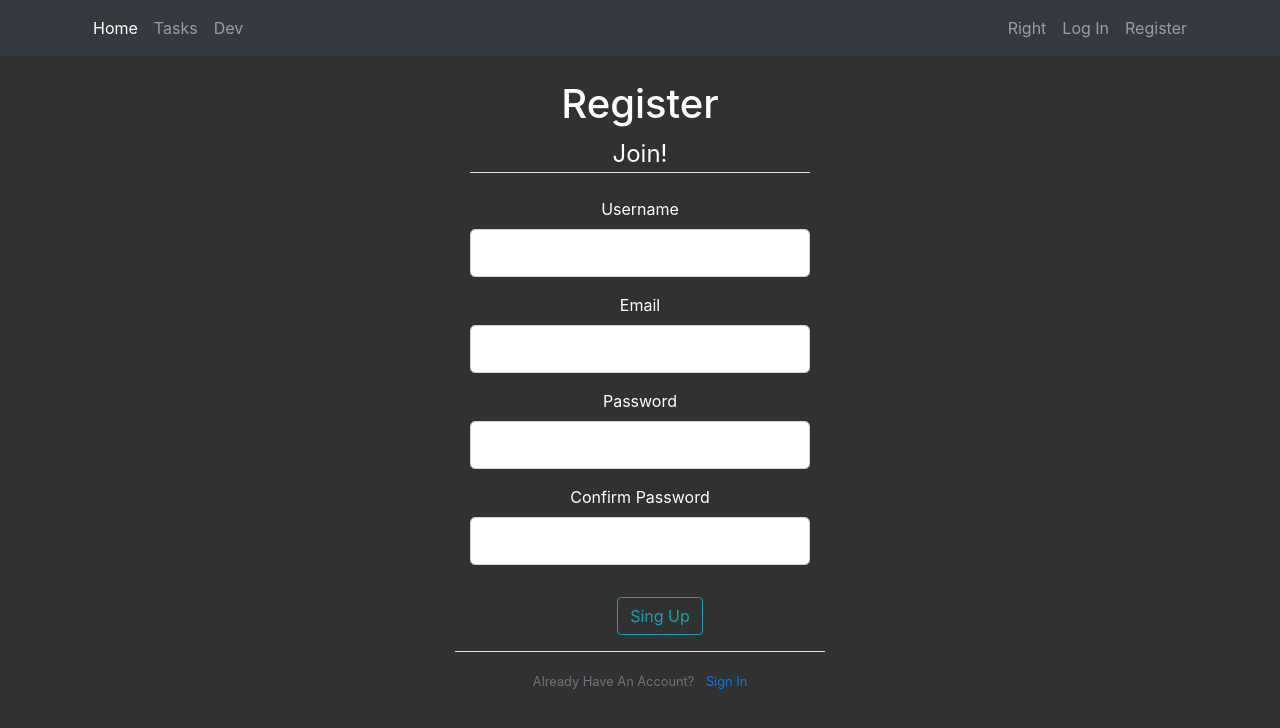
After one commit to OpportunV/astro, a Flask app: page /register in a window 1280 px wide. The commit adds this page. Shown: the top 728 px of the page. Run offline with Flask 2, Linux system fonts and the light colour scheme; some libraries are stand-ins or nearby versions.

Commit message:
simple login&register forms with no validation yet

```diff
--- a/app.py
+++ b/app.py
@@ -1,4 +1,9 @@
 from flask import Flask
+
+from tasks.blueprint import tasks
 
 
 app = Flask(__name__)
+app.config['SECRET_KEY'] = '94427404642d31c91f64a75b977303a9'
+
+app.register_blueprint(tasks, url_prefix='/tasks')
--- /dev/null
+++ b/forms.py
@@ -0,0 +1,22 @@
+from flask_wtf import FlaskForm
+from wtforms import StringField, PasswordField, SubmitField, BooleanField
+from wtforms.validators import DataRequired, Length, Email, EqualTo
+
+
+class RegistrationForm(FlaskForm):
+    username = StringField('Username',
+                           validators=[DataRequired(), Length(min=2, max=20)])
+    email = StringField('Email',
+                        validators=[DataRequired(), Email()])
+    password = PasswordField('Password', validators=[DataRequired()])
+    confirm_password = PasswordField('Confirm Password',
+                                     validators=[DataRequired(), EqualTo('password')])
+    submit = SubmitField("Sing Up")
+
+
+class LoginForm(FlaskForm):
+    email = StringField('Email',
+                        validators=[DataRequired(), Email()])
+    password = PasswordField('Password', validators=[DataRequired()])
+    remember = BooleanField('Remember Me')
+    submit = SubmitField("Login")
--- a/static/style.css
+++ b/static/style.css
@@ -1,4 +1,10 @@
 body {
-    color: #fff;
-    background-color: #313131;
+  text-align: center;
+  color: #fff;
+  background-color: #313131;
+  margin-top: 5rem;
 }
+
+.from-holder {
+  text-align: center;
+}
--- a/templates/base.html
+++ b/templates/base.html
@@ -1,52 +1,58 @@
 <!DOCTYPE html>
 <html lang="en">
 <head>
-    <meta charset="UTF-8">
-    <link rel="stylesheet" href="https://stackpath.bootstrapcdn.com/bootstrap/4.4.1/css/bootstrap.min.css" integrity="sha384-Vkoo8x4CGsO3+Hhxv8T/Q5PaXtkKtu6ug5TOeNV6gBiFeWPGFN9MuhOf23Q9Ifjh" crossorigin="anonymous">
-    <link rel="stylesheet" href="static/style.css">
-    <title>
-      {% block title %}
-
-      {% endblock %} | Opportun
-    </title>
+  <meta charset="UTF-8">
+  <meta name="viewport" content="width=device-width, initial-scale=1, shrink-to-fit=no">
+  <link rel="stylesheet" href="https://stackpath.bootstrapcdn.com/bootstrap/4.4.1/css/bootstrap.min.css" integrity="sha384-Vkoo8x4CGsO3+Hhxv8T/Q5PaXtkKtu6ug5TOeNV6gBiFeWPGFN9MuhOf23Q9Ifjh" crossorigin="anonymous">
+  <link rel="stylesheet" type="text/css" href="{{ url_for('static', filename='style.css')}}">
+  <title>
+    {% block title %}{% endblock %} | Opportun
+  </title>
 </head>
 <body>
-<!--  <nav class="navbar navbar-expand-lg navbar-dark bg-dark">-->
-<!--    <a class="navbar-brand" href="#">Opp</a>-->
-<!--    <button class="navbar-toggler" type="button" data-toggle="collapse" data-target="#navbarNav" aria-controls="navbarNav" aria-expanded="false" aria-label="Toggle navigation">-->
-<!--      <span class="navbar-toggler-icon"></span>-->
-<!--    </button>-->
-<!--    <div class="collapse navbar-collapse" id="navbarNav">-->
-<!--      <ul class="navbar-nav">-->
-<!--        <li class="nav-item active">-->
-<!--          <a class="nav-link" href="#">Home <span class="sr-only">(current)</span></a>-->
-<!--        </li>-->
-<!--        <li class="nav-item">-->
-<!--          <a class="nav-link" href="#">Astro</a>-->
-<!--        </li>-->
-<!--        <li class="nav-item">-->
-<!--          <a class="nav-link" href="#">Dev</a>-->
-<!--        </li>-->
-<!--&lt;!&ndash;        <li class="nav-item">&ndash;&gt;-->
-<!--&lt;!&ndash;          <a class="nav-link disabled" href="#" tabindex="-1" aria-disabled="true">Disabled</a>&ndash;&gt;-->
-<!--&lt;!&ndash;        </li>&ndash;&gt;-->
-<!--      </ul>-->
-<!--    </div>-->
-<!--  </nav>-->
-  <div class="container">
-    <div class="row">
-      <div class="col">
-        <h1>
-          {% block content_title %}
-          {% endblock %}
-        </h1>
-
-        {% block content %}
-
-        {% endblock %}
+  <nav class="navbar navbar-expand-md navbar-dark bg-dark fixed-top">
+    <div class="container">
+<!--      <a class="navbar-brand mr-4" href="#">Opp</a>-->
+<!--      <button class="navbar-toggler" type="button" data-toggle="collapse" data-target="#navbarNav" aria-controls="navbarNav" aria-expanded="false" aria-label="Toggle navigation">-->
+<!--        <span class="navbar-toggler-icon"></span>-->
+<!--      </button>-->
+      <div class="collapse navbar-collapse" id="navbarNav">
+        <ul class="navbar-nav mr-auto">
+          <li class="nav-item active">
+            <a class="nav-link" href="{{ url_for('index') }}">Home <span class="sr-only">(current)</span></a>
+          </li>
+          <li class="nav-item">
+            <a class="nav-link" href="{{ url_for('tasks.index') }}">Tasks</a>
+          </li>
+          <li class="nav-item">
+            <a class="nav-link" href="#">Dev</a>
+          </li>
+  <!--        <li class="nav-item">-->
+  <!--          <a class="nav-link disabled" href="#" tabindex="-1" aria-disabled="true">Disabled</a>-->
+  <!--        </li>-->
+        </ul>
+        <div class="navbar-nav">
+          <a class="nav-item nav-link" href="#">Right</a>
+          <a class="nav-item nav-link" href="{{ url_for('login') }}">Log In</a>
+          <a class="nav-item nav-link" href="{{ url_for('register') }}">Register</a>
+        </div>
       </div>
-
     </div>
-  </div>
+  </nav>
+  <main role="main" class="container">
+    <h1>
+      {% block content_title %}{% endblock %}
+    </h1>
+    {% with messages = get_flashed_messages(with_categories=true) %}
+      {% if messages %}
+        {% for category, message in messages %}
+          <div class="alert alert-{{ category }}">
+            {{ message }}
+          </div>
+        {% endfor %}
+      {% endif %}
+    {% endwith %}
+    {% block content %}{% endblock %}
+  </main>
 </body>
 </html>
--- /dev/null
+++ b/templates/register.html
@@ -0,0 +1,82 @@
+{% extends 'base.html' %}
+
+{% block title %}
+  {{title}}
+{% endblock %}
+
+{% block content_title %}
+  {{ title }}
+{% endblock %}
+
+{% block content %}
+  <div class="content-section col-md-4 mx-auto">
+    <form method="post" action="">
+      {{ form.hidden_tag() }}
+      <fieldset class="form-group">
+        <legend class="border-bottom mb-4">Join!</legend>
+        <div class="form-group">
+          {{ form.username.label(class="form-control-label") }}
+
+          {% if form.username.errors %}
+            {{ form.username(class="form-control form-control-lg is-invalid") }}
+            <div class="invalid-feedback">
+              {% for error in form.username.errors %}
+                <span>{{ error }}</span>
+              {% endfor %}
+            </div>
+          {% else %}
+            {{ form.username(class="form-control form-control-lg") }}
+          {% endif %}
+        </div>
+        <div class="form-group">
+          {{ form.email.label(class="form-control-label") }}
+          {% if form.email.errors %}
+            {{ form.email(class="form-control form-control-lg is-invalid") }}
+            <div class="invalid-feedback">
+              {% for error in form.email.errors %}
+                <span>{{ error }}</span>
+              {% endfor %}
+            </div>
+          {% else %}
+            {{ form.email(class="form-control form-control-lg") }}
+          {% endif %}
+        </div>
+        <div class="form-group">
+          {{ form.password.label(class="form-control-label") }}
+          {% if form.password.errors %}
+            {{ form.password(class="form-control form-control-lg is-invalid") }}
+            <div class="invalid-feedback">
+              {% for error in form.password.errors %}
+                <span>{{ error }}</span>
+              {% endfor %}
+            </div>
+          {% else %}
+            {{ form.password(class="form-control form-control-lg") }}
+          {% endif %}
+        </div>
+        <div class="form-group">
+          {{ form.confirm_password.label(class="form-control-label") }}
+          {% if form.confirm_password.errors %}
+            {{ form.confirm_password(class="form-control form-control-lg is-invalid") }}
+            <div class="invalid-feedback">
+              {% for error in form.confirm_password.errors %}
+                <span>{{ error }}</span>
+              {% endfor %}
+            </div>
+          {% else %}
+            {{ form.confirm_password(class="form-control form-control-lg") }}
+          {% endif %}
+        </div>
+      </fieldset>
+      <dir class="form-group">
+        {{ form.submit(class="btn btn-outline-info") }}
+      </dir>
+    </form>
+  </div>
+
+  <div class="border-top pt-3 col-md-4 mx-auto">
+    <small class="text-muted">
+      Already Have An Account? <a class="ml-2" href="{{ url_for('login') }}">Sign In</a>
+    </small>
+  </div>
+{% endblock %}
--- a/view.py
+++ b/view.py
@@ -1,8 +1,29 @@
-from flask import render_template
+from flask import render_template, flash, redirect, url_for
 
 from app import app
+from forms import RegistrationForm, LoginForm
 
 
 @app.route('/')
 def index():
     return render_template('index.html')
+
+
+@app.route('/register', methods=['GET', 'POST'])
+def register():
+    form = RegistrationForm()
+    if form.validate_on_submit():
+        flash(f'Account created for {form.username.data}!', 'success')
+        return redirect(url_for('index'))
+    return render_template('register.html', title='Register', form=form)
+
+
+@app.route('/login', methods=['GET', 'POST'])
+def login():
+    form = LoginForm()
+    if form.validate_on_submit():
+        if form.email.data == 'admin@a.com' and form.password.data == 'pass':
+            flash('You have been logged in!', 'success')
+            return redirect(url_for('index'))
+        flash('Login unsuccessful. Please try again', 'danger')
+    return render_template('login.html', title='Login', form=form)
```
Also changed, not shown: tasks/blueprint.py (added, +8 -0 lines), tasks/templates/tasks/index.html (added, +13 -0 lines), templates/login.html (added, +63 -0 lines).
